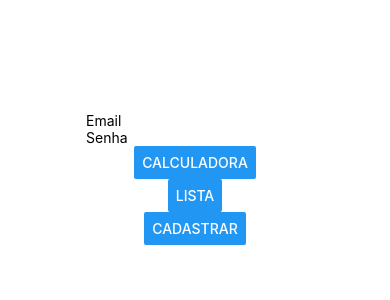
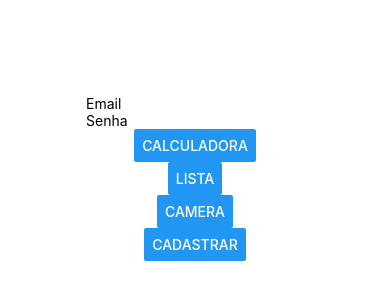
Before and after one commit to Rodrigo-Lemos-SantaCruz/MobileADS-2024.2, a React Native app: screen /Login in a window 390 px wide. Shown: the part 244-544 px from the top of the page. Built offline with nearby package versions, Linux system fonts and the light colour scheme; no server answers.

Commit message:
Intro Camera

```diff
--- a/App.js
+++ b/App.js
@@ -3,7 +3,8 @@ import { StatusBar } from 'expo-status-bar';
 import { StyleSheet, Text, View, TextInput, Button } from 'react-native';
 import Calculadora from './Telas/Calculadora';
 import Login from './Telas/Login'
-import Lista from './Telas/Lista';
+import Lista from './Telas/Lista'
+import Camera from './Telas/Camera';
 import CriarUsuario from './Telas/CriarUsuario'
 import { createStackNavigator } from '@react-navigation/stack';
 import { NavigationContainer } from '@react-navigation/native';
@@ -19,6 +20,7 @@ export default function App() {
         <Stack.Screen name="Criar" component={CriarUsuario} />
         <Stack.Screen name="CalculaNota" component={Calculadora} options={{title: 'Calculadora de Notas'}}/>
         <Stack.Screen name="Lista" component={Lista} />
+        <Stack.Screen name="Camera" component={Camera} />
       </Stack.Navigator>
     </NavigationContainer>
   );
--- /dev/null
+++ b/Telas/Camera.js
@@ -0,0 +1,39 @@
+import React, { useEffect } from "react"
+import { View, Text, StyleSheet } from "react-native"
+import { useCameraPermissions, CameraView } from "expo-camera"
+
+export default function Camera () {
+    const [permissions, requestPermission] = useCameraPermissions()
+    useEffect(()=>{requestPermission()},[])
+    if(!permissions) {
+        return(
+            <View>
+                <Text>Permissão indefinida</Text>
+            </View>
+        )
+    }
+    if(!permissions.granted) {
+        return(
+            <View>
+                <Text>Permissão não autorizada.</Text>
+            </View>
+        )
+    }
+    return(
+        <View style={styles.container}>
+            <CameraView style={styles.camera}>
+
+            </CameraView>
+        </View>
+    )
+}
+
+const styles = StyleSheet.create({
+    container: {
+      flex: 1,
+      justifyContent: 'center',
+    },
+    camera: {
+        flex: 1,
+      }
+    })
--- a/Telas/Login.js
+++ b/Telas/Login.js
@@ -41,6 +41,7 @@ export default function Login() {
       <TextInput placeholder='Senha' onChangeText={(text)=>setSenha(text)} />
       <Button title='Calculadora' onPress={()=>ValidaComFirebase('CalculaNota')} />
       <Button title='Lista' onPress={()=>ValidaComFirebase('Lista')} />
+      <Button title='Camera' onPress={()=>ValidaComFirebase('Camera')} />
       <Button title='Cadastrar' onPress={()=>navigation.navigate('Criar')} />
       <StatusBar style="auto" />
     </View>
--- a/app.json
+++ b/app.json
@@ -22,6 +22,12 @@
     },
     "web": {
       "favicon": "./assets/favicon.png"
-    }
+    },
+    "plugins": [
+      [
+        "expo-camera",
+        {"cameraPermission": "Permitir $(PRODUCT_NAME) acessar a câmera"}
+      ]
+    ]
   }
 }
--- a/package.json
+++ b/package.json
@@ -18,7 +18,8 @@
     "react": "18.2.0",
     "react-dom": "18.2.0",
     "react-native": "0.74.5",
-    "react-native-web": "~0.19.10"
+    "react-native-web": "~0.19.10",
+    "expo-camera": "~15.0.16"
   },
   "devDependencies": {
     "@babel/core": "^7.20.0"
```
Also changed, not shown: 2 other files (tests, documents, lock files or other folders).
